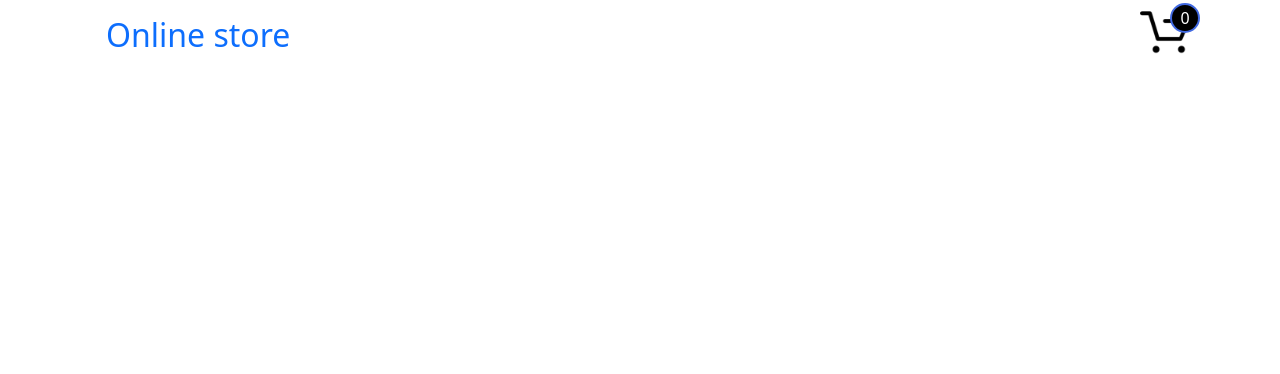
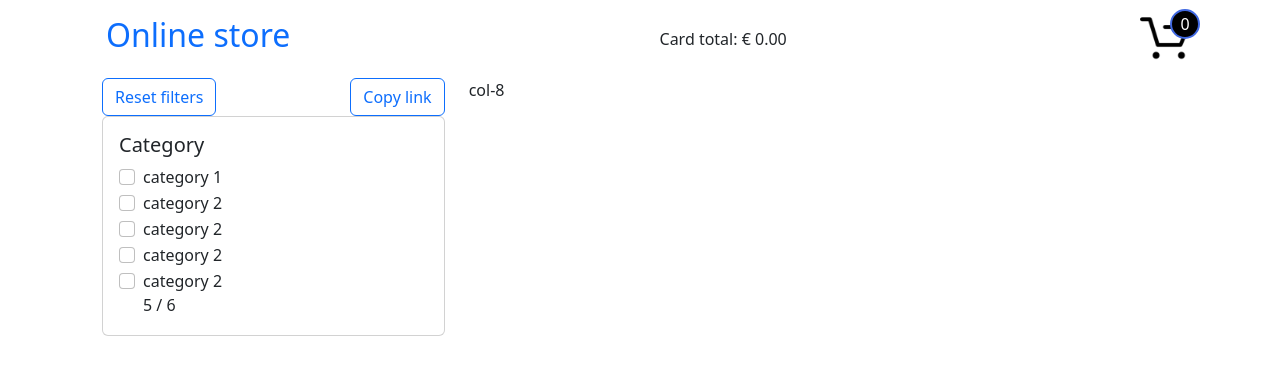
Before and after one commit to Syarguk/online-store, a website built with webpack: page src/index.html in a window 1280 px wide. Built offline with nearby package versions, Linux system fonts and the light colour scheme.

Commit message:
feat: add filter

```diff
--- a/src/index.html
+++ b/src/index.html
@@ -9,9 +9,15 @@
 <body>
 <div class="container-xl">
 <nav>
-  <ul class="nav d-flex justify-content-between m-2">
+  <ul class="nav d-flex justify-content-between align-items-center m-2">
     <li class="nav-item">
       <h1 class="nav-link logo js-rout" data-rout="main">Online store</h1>
+    </li>
+
+    <li class="nav-item">
+      <span">Card total:</span>
+      <span>€</span>
+      <span id="total-cost">0.00</span>
     </li>
 
     <li class="nav-item">
@@ -25,7 +31,68 @@
 </nav>
 
   <main id="app">
+    <div class="row m-2">
 
+      <div class="col-4" id="filters">
+<div class="d-flex justify-content-between flex-wrap">
+        <button type="button" class="btn btn-outline-primary">Reset filters</button>
+        <button type="button" class="btn btn-outline-primary">Copy link</button>
+      </div>
+
+      <div class="card">
+        <div class="card-body">
+          <h5 class="card-title">Category</h5>
+          <div class="form-check">
+            <input class="form-check-input" type="checkbox" value="prod1" id="prod1">
+            <label class="form-check-label" for="prod1">
+              category 1
+            </label>
+          </div>
+
+          <div class="form-check">
+            <input class="form-check-input" type="checkbox" value="prod1" id="prod2">
+            <label class="form-check-label" for="prod2">
+              category 2
+            </label>
+          </div>
+
+          <div class="form-check">
+            <input class="form-check-input" type="checkbox" value="prod1" id="prod2">
+            <label class="form-check-label" for="prod2">
+              category 2
+            </label>
+          </div>
+
+          <div class="form-check">
+            <input class="form-check-input" type="checkbox" value="prod1" id="prod2">
+            <label class="form-check-label" for="prod2">
+              category 2
+            </label>
+          </div>
+
+
+          <form class="form-check">
+            <input class="form-check-input" type="checkbox" value="prod1" id="prod2">
+            <label class="form-check-label" for="prod2">
+              category 2
+            </label>
+            <div class="filter-count">
+              <span>5</span>
+              <span>/</span>
+              <span>6</span>
+            </div>
+          </form>
+
+
+        </div>
+      </div>
+
+      </div>
+
+
+      <div class="col-8"
+      id="products">col-8</div>
+    </div>
 </main>
 
 
```
